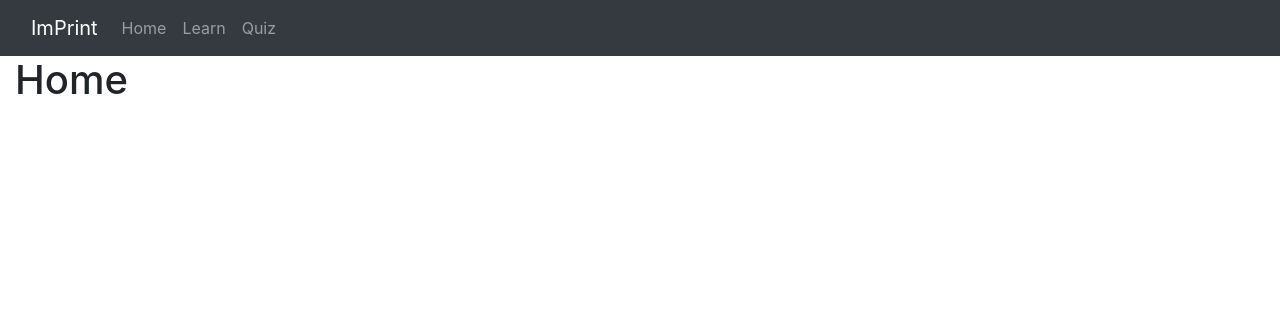
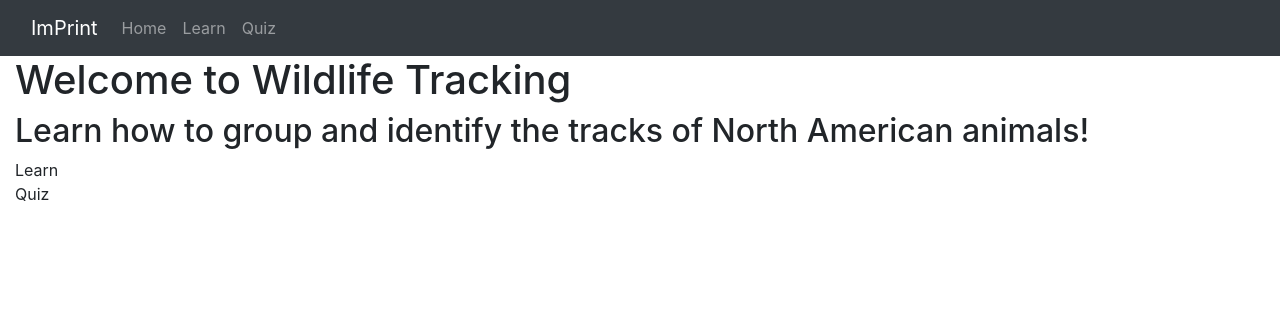
Before and after one commit to rebeccayu2015/ui-design-wildlife-tracker, a Flask app: page / in a window 1280 px wide. Shown: the top 316 px of the page. Run offline with Flask 3, Linux system fonts and the light colour scheme; some libraries are stand-ins or nearby versions.

Commit message:
Edited home.html

```diff
--- a/templates/home.html
+++ b/templates/home.html
@@ -4,6 +4,20 @@
 {% block content %}
 <!-- Content here -->
 <h1>
-    Home
+    Welcome to Wildlife Tracking
 </h1>
+
+<h2>
+    Learn how to group and identify the tracks of North American animals!
+</h2>
+
+<div>
+    Learn
+    <img src="" alt="">
+</div>
+
+<div>
+    Quiz
+    <img src="" alt="">
+</div>
 {% endblock %}
```
